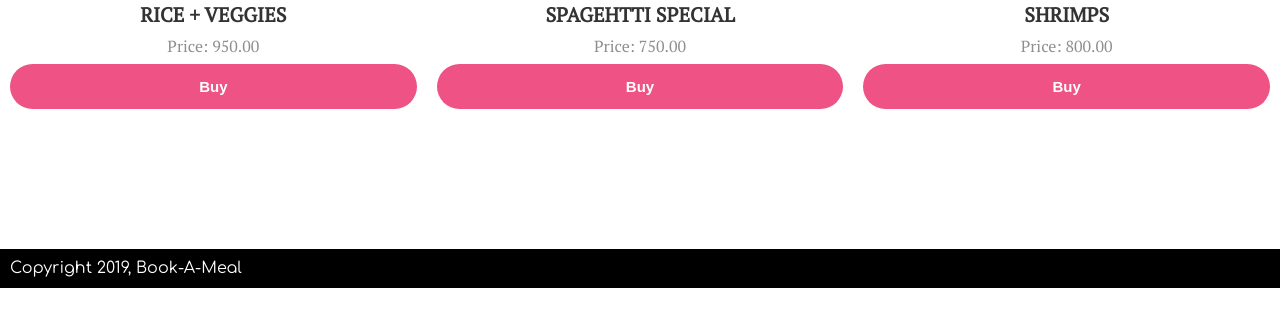
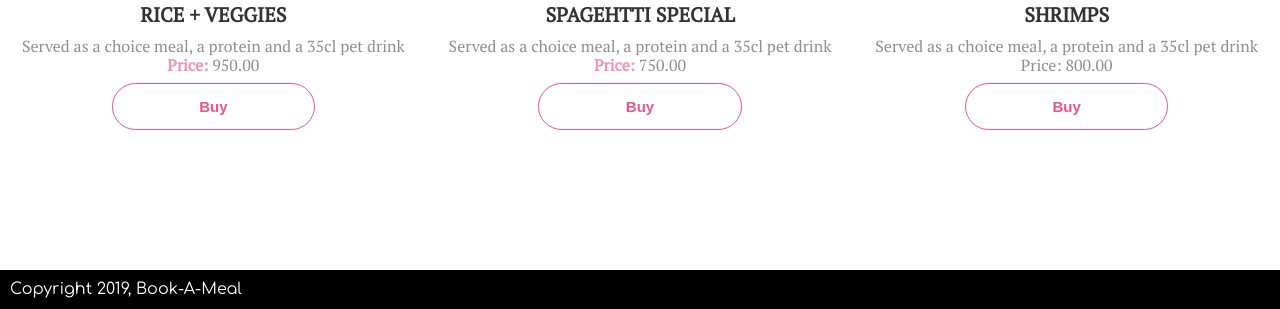
Before and after one commit to bbmattieu9/book-a-meal, a plain HTML site: page index.html in a window 1280 px wide. Shown: the part 2105-2414 px from the top of the page. Before the commit the page ends 2393 px from the top, so only its background shows below. Drawn offline with nearby package versions, Linux system fonts and the light colour scheme.

Commit message:
adding style for latest menu

```diff
--- a/frontend/UI/style.css
+++ b/frontend/UI/style.css
@@ -144,7 +144,6 @@ body {
   color: #6c7686;
 }
 
-
 .sticky {
   position: fixed;
   top: 0px;
@@ -216,12 +215,10 @@ nav ul a {
   font-weight: 900;
 }
 
-
 body.svg {
   background: url(img/hero-bg.svg) no-repeat center center fixed;
   background-size: cover;
 }
-
 
 .bam-row {
   display: flex;
@@ -324,6 +321,7 @@ div.hero-text {
   font-size: 4rem;
   font-size: 700;
 }
+
 .hero-text h1 {
   font-size: 72px;
   font-family: "Dancing Script";
@@ -388,6 +386,17 @@ div.bam-column > p {
   font-family: "PT Serif";
 }
 
+.price {
+  color: #ef5285a1;
+  font-weight: 900;
+}
+
+.buy-btn {
+  width: 50%;
+  background: #fff;
+  border: 1px solid #ef5285;
+  color: #ef5285;
+}
 /*
 			Form Style
 	*/
--- a/index.html
+++ b/index.html
@@ -106,27 +106,28 @@
               <div class="bam-column">
                 <img src="frontend/UI/img/dish-b.png"/>
                 <h2>Rice + Veggies</h2>
+                <p>Served as a choice meal, a protein and a 35cl pet drink</p>
                 <p><span class="price">Price:</span> 950.00 </p>
-                <button class="signupbtn">Buy</button>
+                <button class="signupbtn buy-btn">Buy</button>
               </div>
               <div class="bam-column">
               <img src="frontend/UI/img/dish-a.png"/>
 
                 <h2>Spagehtti Special</h2>
+                <p>Served as a choice meal, a protein and a 35cl pet drink</p>
                 <p><span class="price">Price:</span> 750.00 </p>
-                <button class="signupbtn">Buy</button>
+                <button class="signupbtn buy-btn">Buy</button>
               </div>
               <div class="bam-column">
 
                 <img src="frontend/UI/img/dish-c.png"/>
                 <h2>Shrimps</h2>
-                <p><span class="price">Price:</span> 800.00 </p>
-                <button class="signupbtn">Buy</button>
+                <p>Served as a choice meal, a protein and a 35cl pet drink</p>
+                <p><span class="price"></span>Price:</span> 800.00 </p>
+                <button class="signupbtn buy-btn">Buy</button>
               </div>
             </div>
           </section>
-
-
     <footer>
       <div class="copyright">
         <p>Copyright 2019, Book-A-Meal</p>
```
